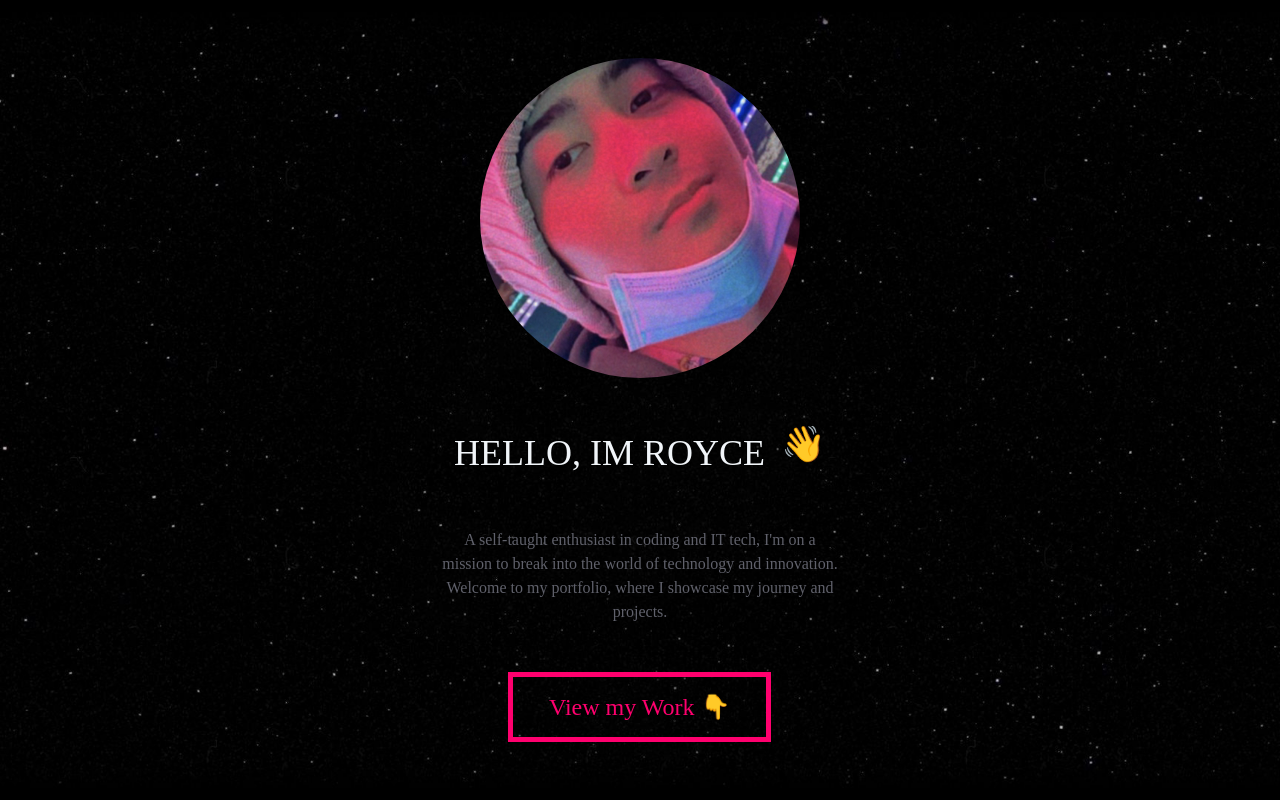
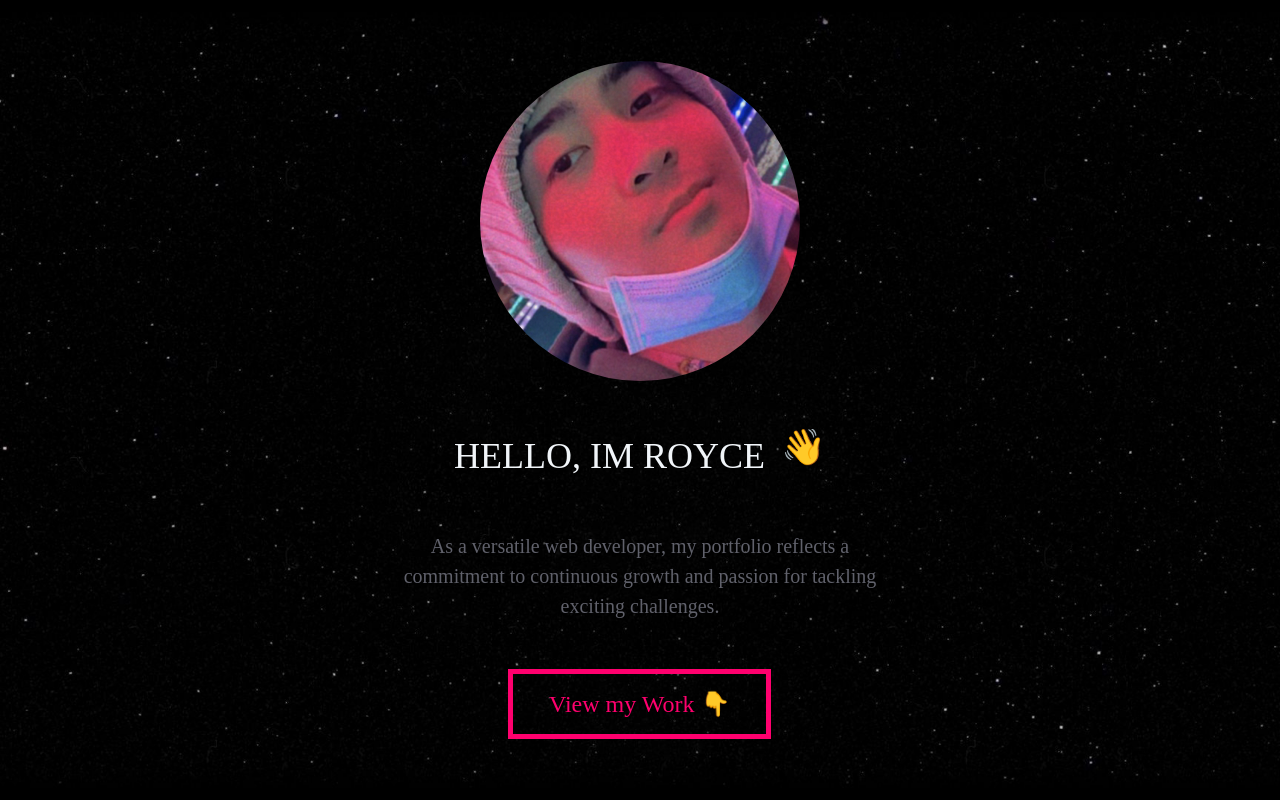
Before and after one commit to RoycejChan/Portfolio-website, a React (Vite) app: page / in a window 1280 px wide. Shown: the top 800 px of the page. Built offline with nearby package versions, Linux system fonts and the light colour scheme; a web font is replaced by a local one.

Commit message:
removed random overflow scroll in hero

```diff
--- a/src/components/hero.jsx
+++ b/src/components/hero.jsx
@@ -27,11 +27,7 @@ export default function Hero() {
                 Hello, Im Royce <span className="hero-emoji">👋</span>
             </h2>
             <h1 className="intro-message animate__animated animate__backInUp" >
-            A self-taught enthusiast in coding and IT tech,
-            I'm on a mission to break into the world of technology and
-            innovation. Welcome to my portfolio, where I showcase my journey
-            and projects.
-            </h1>
+            As a versatile web developer, my portfolio reflects a commitment to continuous growth and passion for tackling exciting challenges.            </h1>
             <button className="intro-btn  animate__animated animate__backInUp animate__delay-1s" onClick={()=> scrollToSection('projects-section')}>View my Work 👇</button>
         </section>
     )
--- a/src/css/hero.css
+++ b/src/css/hero.css
@@ -25,6 +25,7 @@
     background-repeat: no-repeat;
     background-position: center;
     height: 100vh;
+    overflow-y:hidden;
 }
 
 .intro-header {
@@ -49,6 +50,8 @@
     width: 60ch;
     color: var(--text-Gray);
     background-color: transparent;
+    font-size: var(--text-xl-font-size);
+    overflow-y:hidden;
 }
 
 .intro-btn {
```
